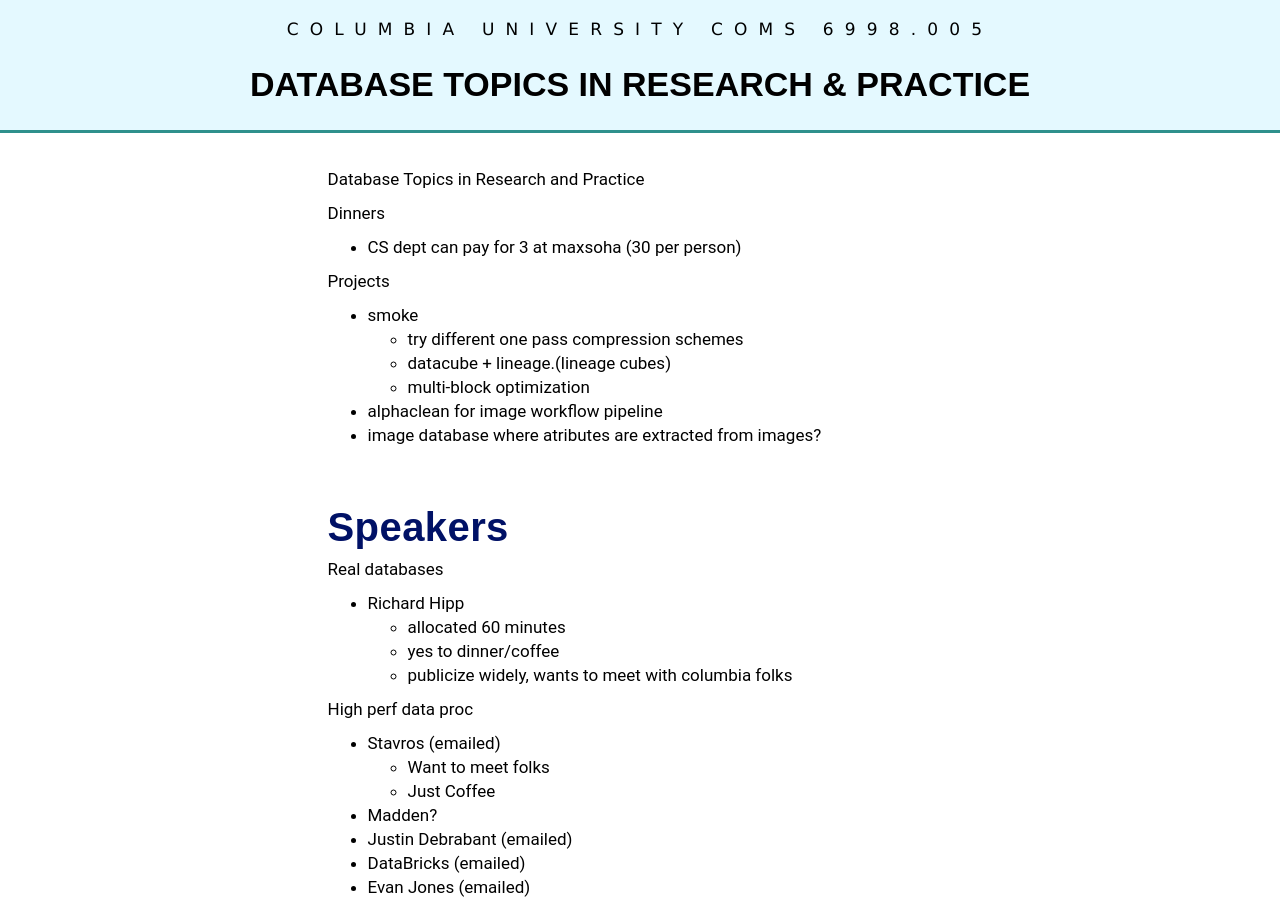
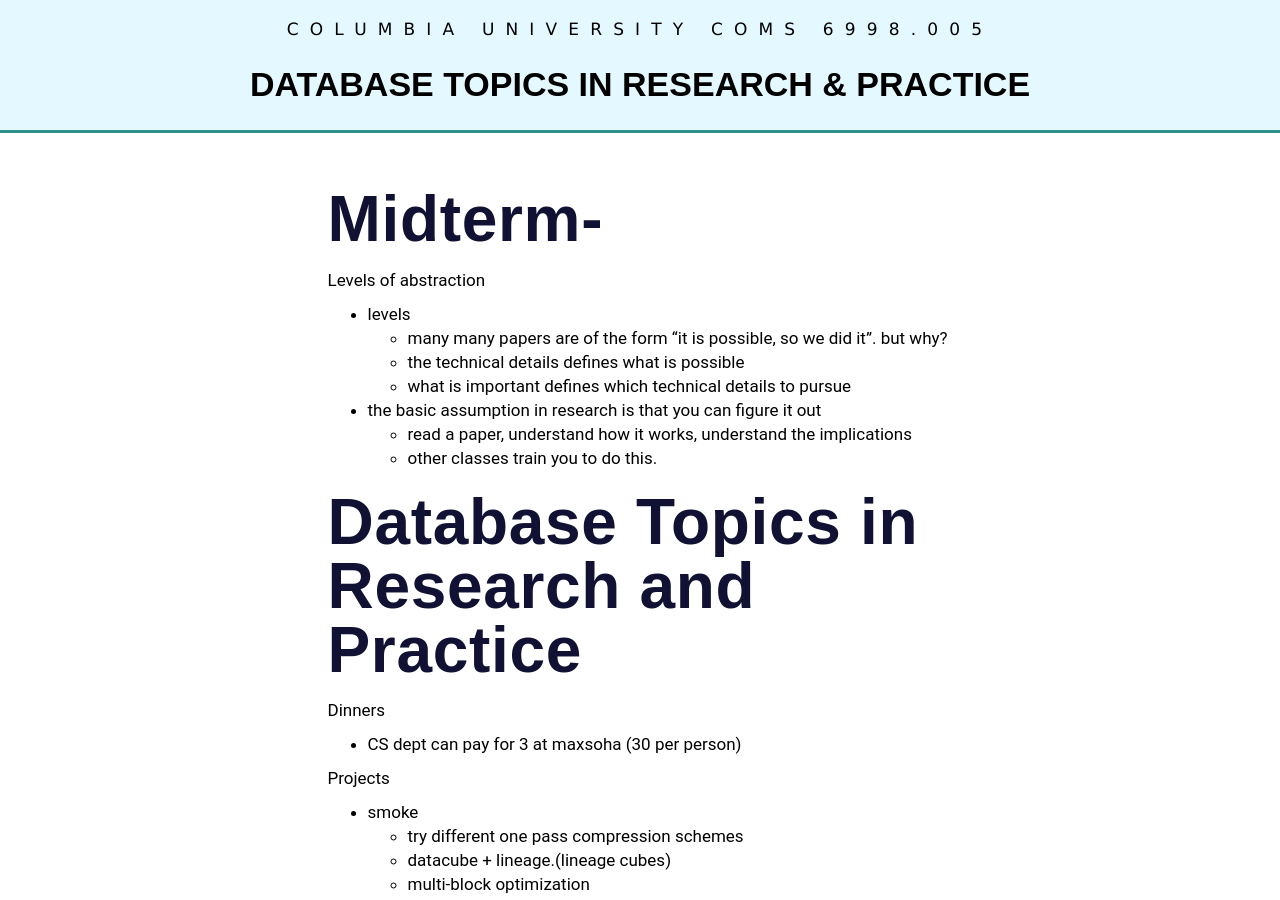
Before and after one commit to columbiadb/columbiadb.github.io, a Jekyll site: the page built from notes.md, in a window 1280 px wide and 900 px high. Built offline with Jekyll 4.4.1, drawn with Linux system fonts in a browser that asks for light colours; our own code applies the rules of GitHub Pages for plain Markdown files.

Commit message:
lazy commit msg

```diff
--- a/notes.md
+++ b/notes.md
@@ -1,4 +1,16 @@
-Database Topics in Research and Practice
+# Midterm-
+
+Levels of abstraction
+
+* levels
+  * many many papers are of the form "it is possible, so we did it".  but why?
+  * the technical details defines what is possible
+  * what is important defines which technical details to pursue
+* the basic assumption in research is that you can figure it out
+  * read a paper, understand how it works, understand the implications
+  * other classes train you to do this.
+
+# Database Topics in Research and Practice
 
 Dinners
 
```
